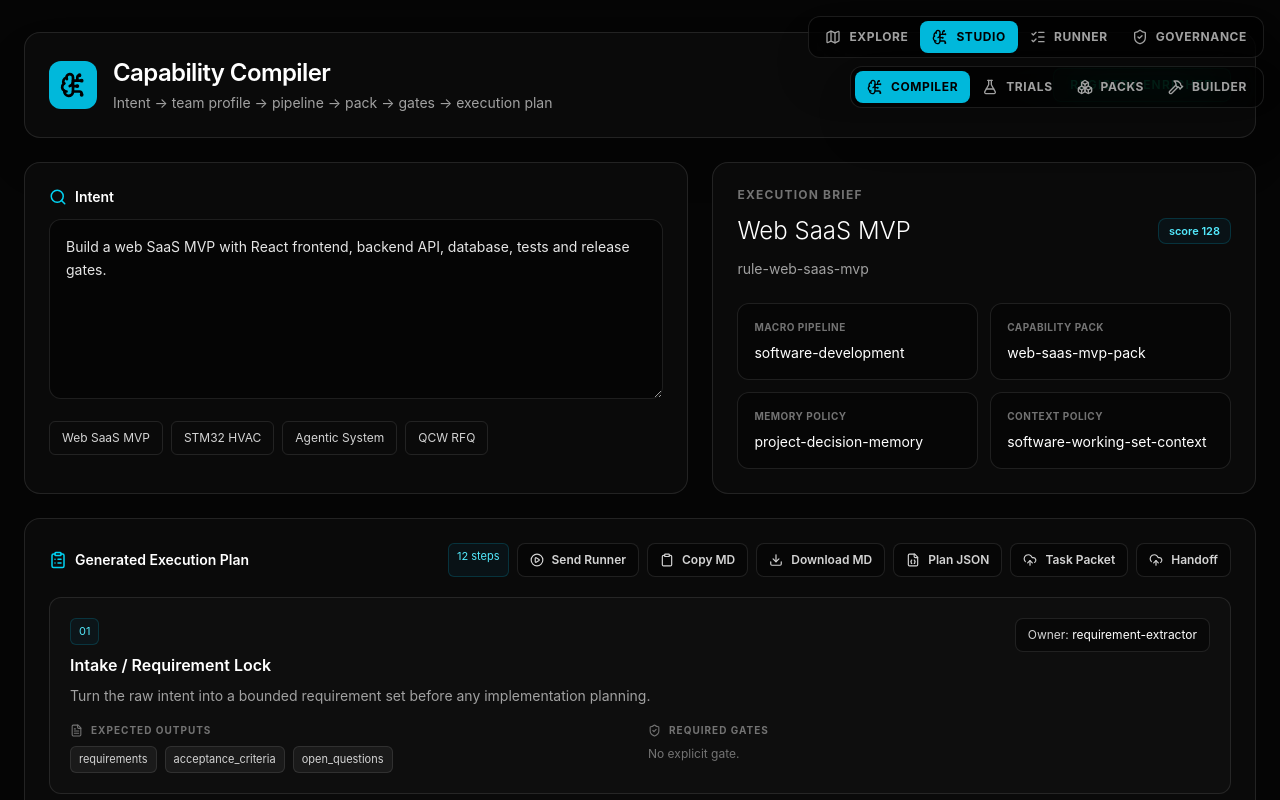
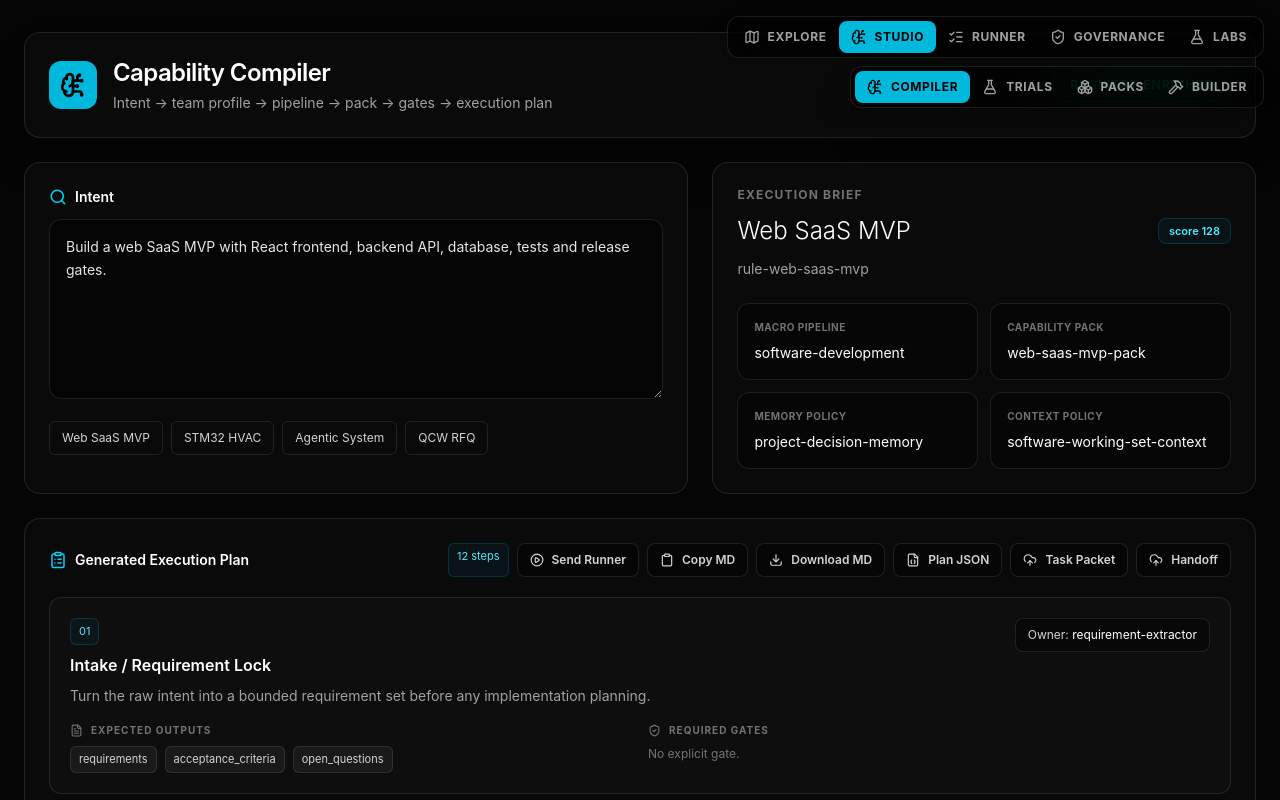
Before and after one commit to coskunhasib/Nexus_Capability_OS, a React (Vite) app: page / in a window 1280 px wide. Shown: the top 800 px of the page. Built offline with nearby package versions, Linux system fonts and the light colour scheme.

Commit message:
ui: add labs mode to primary navigation

```diff
--- a/src/Shell.tsx
+++ b/src/Shell.tsx
@@ -3,19 +3,21 @@ import { Boxes, BrainCircuit, Database, FlaskConical, Hammer, ListChecks, Map as
 import App from './App.tsx';
 import CapabilityPackDetailView from './CapabilityPackDetailView.tsx';
 import CompilerView from './CompilerView.tsx';
+import LabsView from './LabsView.tsx';
 import PackBuilderView from './PackBuilderView.tsx';
 import RegistryGovernance from './RegistryGovernance.tsx';
 import RegistryInspector from './RegistryInspector.tsx';
 import TaskRunnerMock from './TaskRunnerMock.tsx';
 import TrialScenarioView from './TrialScenarioView.tsx';
 
-type ViewMode = 'explore' | 'studio' | 'packs' | 'builder' | 'trials' | 'runner' | 'governance' | 'inspector';
+type ViewMode = 'explore' | 'studio' | 'packs' | 'builder' | 'trials' | 'runner' | 'governance' | 'inspector' | 'labs';
 
 const primaryModes: Array<{ id: ViewMode; label: string; icon: React.ReactNode }> = [
   { id: 'explore', label: 'Explore', icon: <MapIcon size={16} /> },
   { id: 'studio', label: 'Studio', icon: <BrainCircuit size={16} /> },
   { id: 'runner', label: 'Runner', icon: <ListChecks size={16} /> },
   { id: 'governance', label: 'Governance', icon: <ShieldCheck size={16} /> },
+  { id: 'labs', label: 'Labs', icon: <FlaskConical size={16} /> },
 ];
 
 const studioModes: Array<{ id: ViewMode; label: string; icon: React.ReactNode }> = [
@@ -91,6 +93,7 @@ export default function Shell() {
       {view === 'governance' && <RegistryGovernance />}
       {view === 'inspector' && <RegistryInspector />}
       {view === 'runner' && <TaskRunnerMock initialPacket={runnerPacket} />}
+      {view === 'labs' && <LabsView />}
     </div>
   );
 }
```
